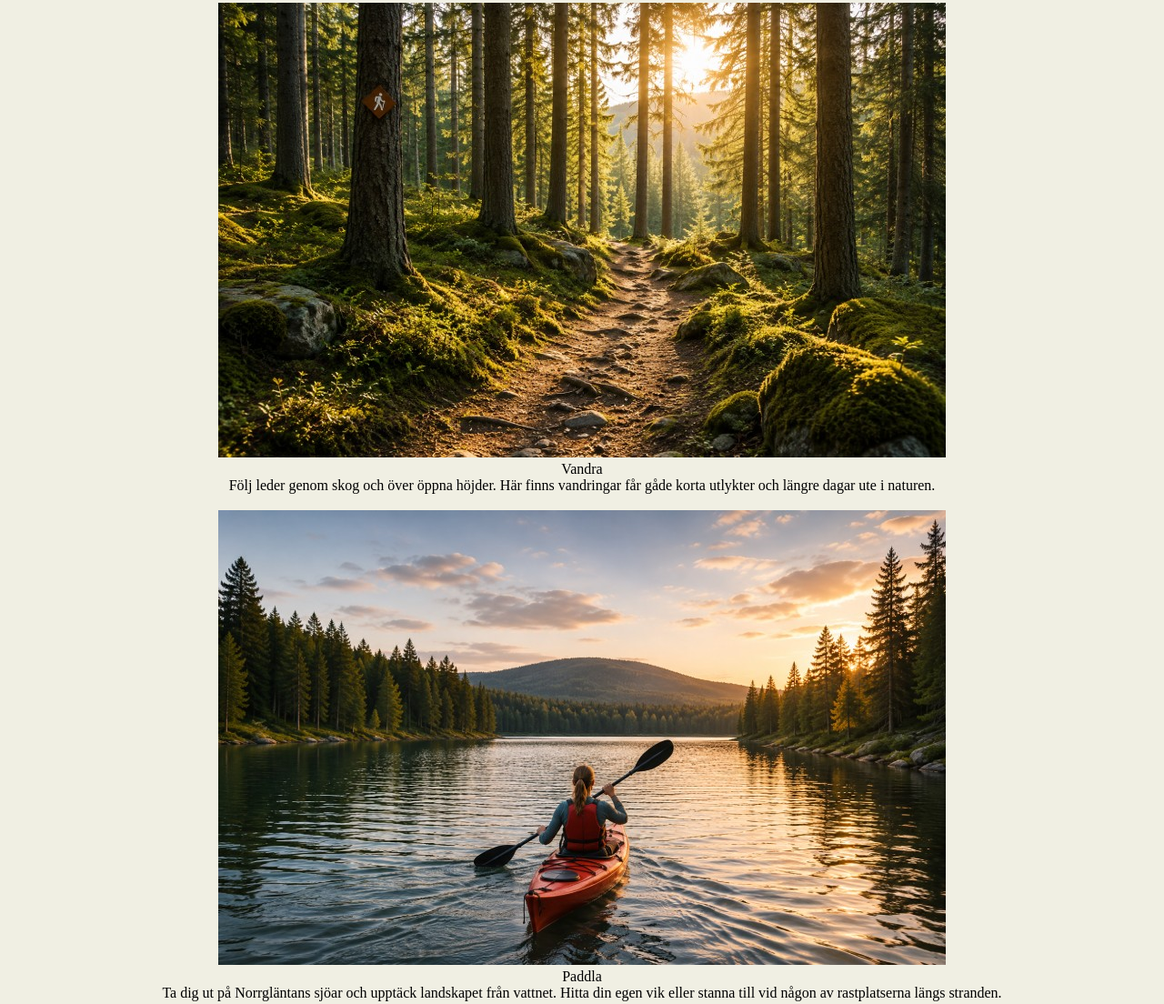
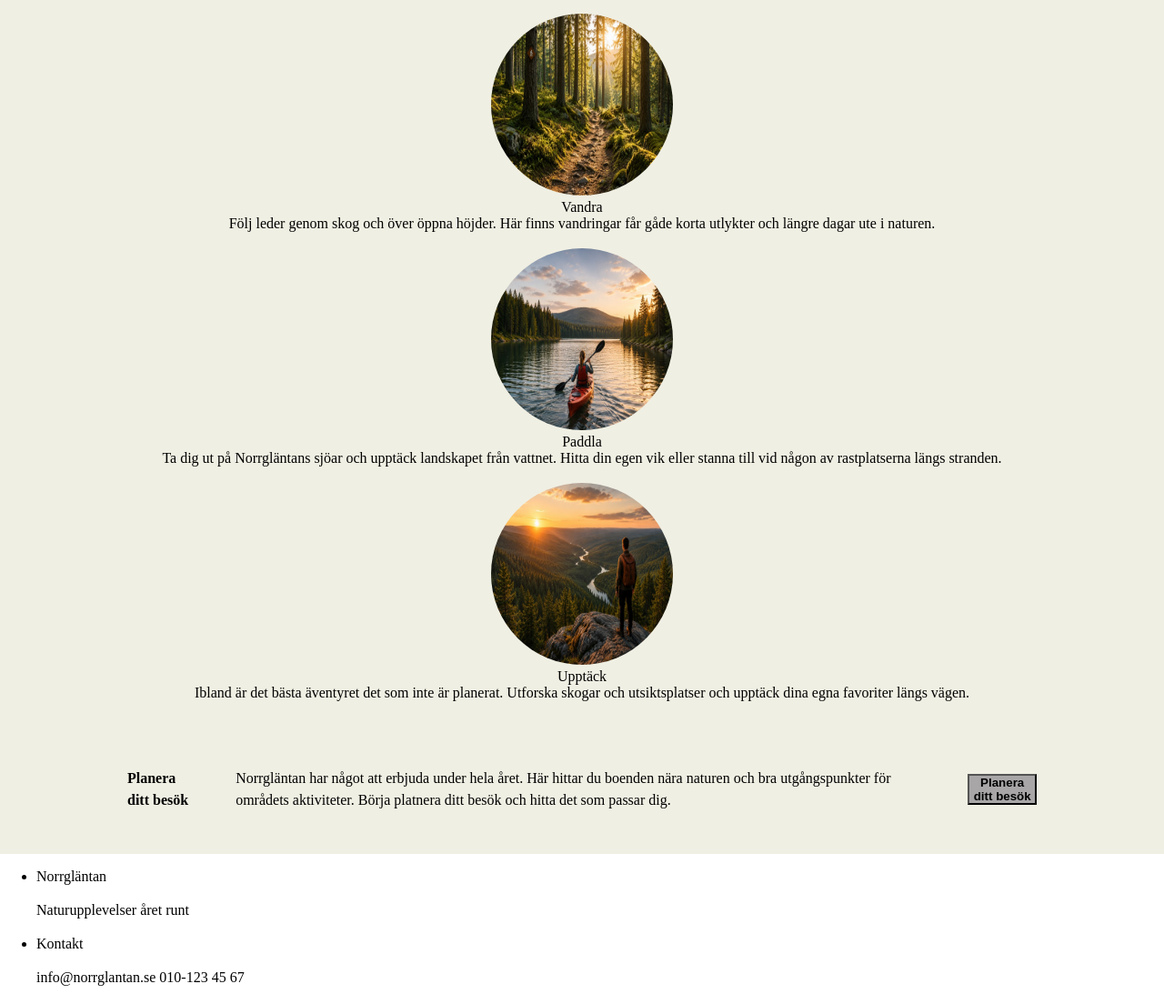
Before and after one commit to sussanvivanco-gif/Laboration_CSS, a plain HTML site: page dt224g_Sussan_CastroVivanco/index.html in a window 1280 px wide. Shown: the part 773-1877 px from the top of the page at 91% size. Drawn offline with Linux system fonts and the light colour scheme; files that its build step writes are made by us from their sources.

Commit message:
Uppdaterat länk  till style.css och lag tilll flera puff och footer

```diff
--- a/dt224g_Sussan_CastroVivanco/css/style.css
+++ b/dt224g_Sussan_CastroVivanco/css/style.css
@@ -87,3 +87,62 @@ nav ul {
     background-color: rgb(240, 239, 227);
     padding: 2%;
 }
+
+
+.vandra img {
+/* clip-path: circle(); */
+  border-radius: 50%;
+  width: 200px;
+  height: 200px;
+}
+
+.paddla img {
+  border-radius: 50%;
+  width: 200px;
+  height: 200px;
+}
+
+.upptack img {
+  border-radius: 50%;
+  width: 200px;
+  height: 200px;
+}
+
+/*PLANEERA DITT BESÖK*/
+
+.planera {
+    background-color: rgb(240, 239, 227);
+    padding: 2%;
+}
+
+.planera-wrapper {
+    display: flex;
+    justify-content: space-between;
+    max-width: 1000px;
+    margin: 0 auto;
+}
+
+.planera-wrapper, h4 {
+    display: flex;
+    align-items: center;
+    gap: 40px;
+}
+
+.planera-wrapper, p {
+    line-height: 1.5;
+
+}
+
+.button button{
+    background-color: rgb(168, 166, 166);
+    font-weight: bold;
+    padding: 0;
+
+}
+
+.button{
+    display: flex;
+    margin-left: auto;
+
+
+}
--- a/dt224g_Sussan_CastroVivanco/index.html
+++ b/dt224g_Sussan_CastroVivanco/index.html
@@ -4,7 +4,7 @@
         <meta charset="UTF-8">
         <meta name="viewport" content="width=device-width, initial-scale=1.0">
         <title>Norrgläntan</title>
-        <link rel="stylesheet" href="style.css">
+        <link rel="stylesheet" href="../dt224g_Sussan_CastroVivanco/css/style.css">
     </head>
     <body>
         <header>
```
